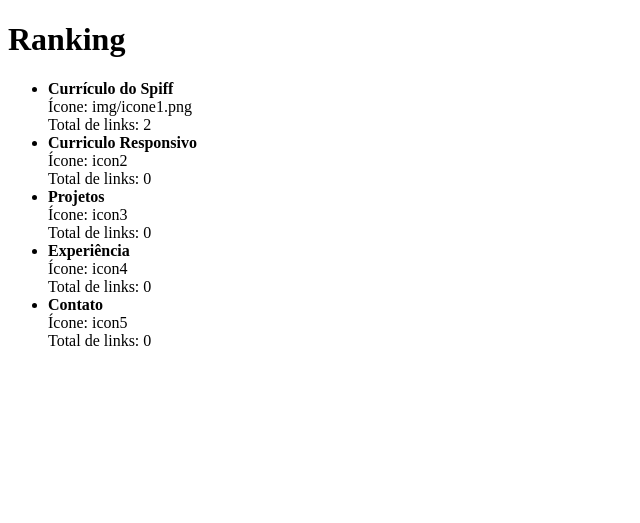
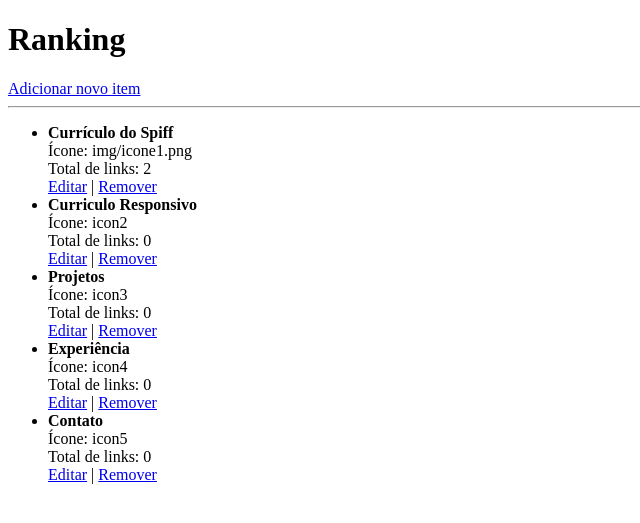
Before and after one commit to eduardoruthiele/meu-projeto-html, a Django app: page /curriculo/ranking/ in a window 1280 px wide. Shown: the top 523 px of the page, without its empty margins (0-640 px from the left). Run offline with Django 5.2, Linux system fonts and the light colour scheme; data comes from the database, SQL or seed files in the repository.

Commit message:
Finaliza Atividade 4 - Formulários (Adicionar, Editar e Remover)

```diff
--- a/MeuProjeto/MeuSite/curriculo/templates/curriculo/ranking.html
+++ b/MeuProjeto/MeuSite/curriculo/templates/curriculo/ranking.html
@@ -8,12 +8,19 @@
 
 <h1>Ranking</h1>
 
+<a href="{% url 'curriculo:adicionar_item' %}">Adicionar novo item</a>
+
+<hr>
+
 <ul>
     {% for item in itens %}
         <li>
             <strong>{{ item.nome }}</strong><br>
             Ícone: {{ item.icone }}<br>
-            Total de links: {{ item.linkitem_set.count }}
+            Total de links: {{ item.linkitem_set.count }}<br>
+
+            <a href="{% url 'curriculo:editar_item' item.id %}">Editar</a> |
+            <a href="{% url 'curriculo:remover_item' item.id %}">Remover</a>
         </li>
     {% endfor %}
 </ul>
--- a/MeuProjeto/MeuSite/curriculo/urls.py
+++ b/MeuProjeto/MeuSite/curriculo/urls.py
@@ -7,4 +7,8 @@ urlpatterns = [
     path('spiff/', views.curriculo_spiff, name='curriculo_spiff'),
     path('spiff/v2/', views.curriculo_spiff_v2, name='curriculo_spiff_v2'),
     path('ranking/', views.ranking, name='ranking'),
+    path("adicionar/", views.adicionar_item, name="adicionar_item"),
+    path("editar/<int:id>/", views.editar_item, name="editar_item"),
+    path("remover/<int:id>/", views.remover_item, name="remover_item"),
+
 ]
--- a/MeuProjeto/MeuSite/curriculo/views.py
+++ b/MeuProjeto/MeuSite/curriculo/views.py
@@ -33,3 +33,39 @@ def ranking(request):
     return render(request, "curriculo/ranking.html", {
         "itens": itens
     })
+from django.shortcuts import render, redirect
+from .forms import ItemRankingForm
+
+def adicionar_item(request):
+    if request.method == "POST":
+        form = ItemRankingForm(request.POST)
+        if form.is_valid():
+            form.save()
+            return redirect('curriculo:ranking')
+    else:
+        form = ItemRankingForm()
+
+    return render(request, "curriculo/adicionar.html", {"form": form})
+
+from django.shortcuts import get_object_or_404
+
+def editar_item(request, id):
+    item = get_object_or_404(ItemRanking, id=id)
+
+    if request.method == "POST":
+        form = ItemRankingForm(request.POST, instance=item)
+        if form.is_valid():
+            form.save()
+            return redirect("curriculo:ranking")
+    else:
+        form = ItemRankingForm(instance=item)
+
+    return render(request, "curriculo/editar.html", {"form": form})
+def remover_item(request, id):
+    item = get_object_or_404(ItemRanking, id=id)
+
+    if request.method == "POST":
+        item.delete()
+        return redirect("curriculo:ranking")
+
+    return render(request, "curriculo/remover.html", {"item": item})
```
Also changed, not shown: MeuProjeto/MeuSite/curriculo/forms.py (added, +7 -0 lines), MeuProjeto/MeuSite/curriculo/templates/curriculo/adicionar.html (added, +21 -0 lines), MeuProjeto/MeuSite/curriculo/templates/curriculo/editar.html (added, +21 -0 lines), MeuProjeto/MeuSite/curriculo/templates/curriculo/remover.html (added, +22 -0 lines).
